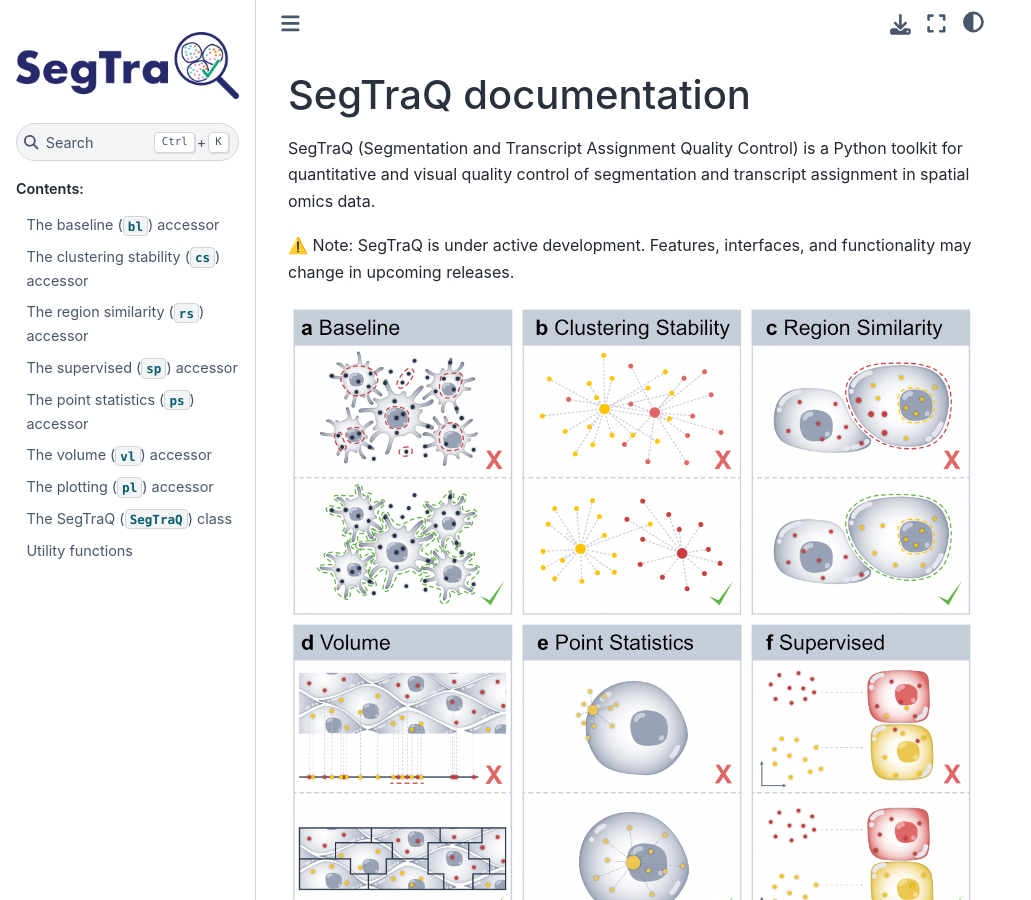
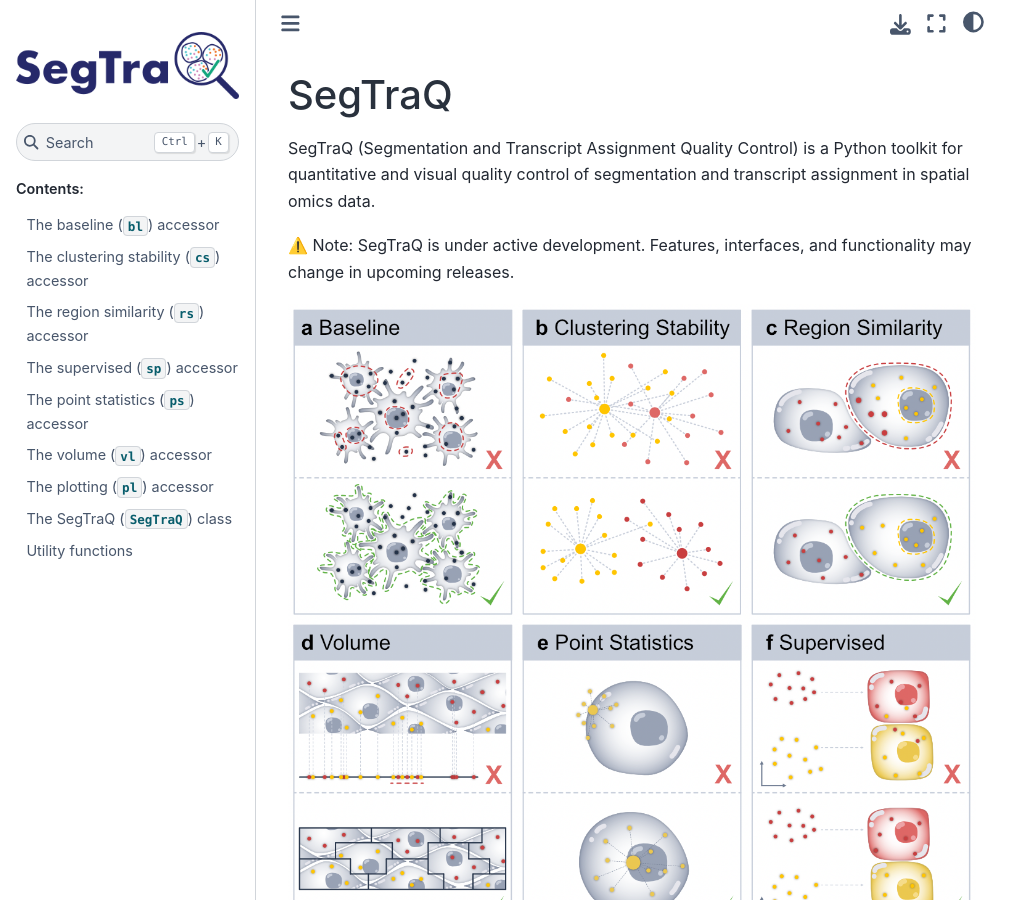
Before and after one commit to LazDaria/SegTraQ, a Sphinx documentation site: the page built from docs/index.rst, in a window 1280 px wide and 900 px high. Shown: the whole window, without its empty margins (0-1031 px from the left). Built offline with Sphinx 7.4.7 and the Sphinx Book theme 1.1.4, drawn with Linux system fonts in a browser that asks for light colours; pages that are not in the unit, such as notebooks, are missing from menus.

Commit message:
polished docs

```diff
--- a/docs/index.rst
+++ b/docs/index.rst
@@ -3,8 +3,8 @@
    You can adapt this file completely to your liking, but it should at least
    contain the root `toctree` directive.
 
-SegTraQ documentation
-=====================
+SegTraQ
+=======
 
 SegTraQ (Segmentation and Transcript Assignment Quality Control) is a Python toolkit for quantitative and visual quality control of segmentation and transcript assignment in spatial omics data.
 
--- a/docs/modules/segtraq_class.rst
+++ b/docs/modules/segtraq_class.rst
@@ -6,9 +6,5 @@
 
 The SegTraQ (:code:`SegTraQ`) class represents the core interface for computing SegTraQ metrics.
 
-SegTraQ class
--------------
 .. autoclass:: segtraq.SegTraQ
    :members:
-   :undoc-members:
-   :show-inheritance:
```
